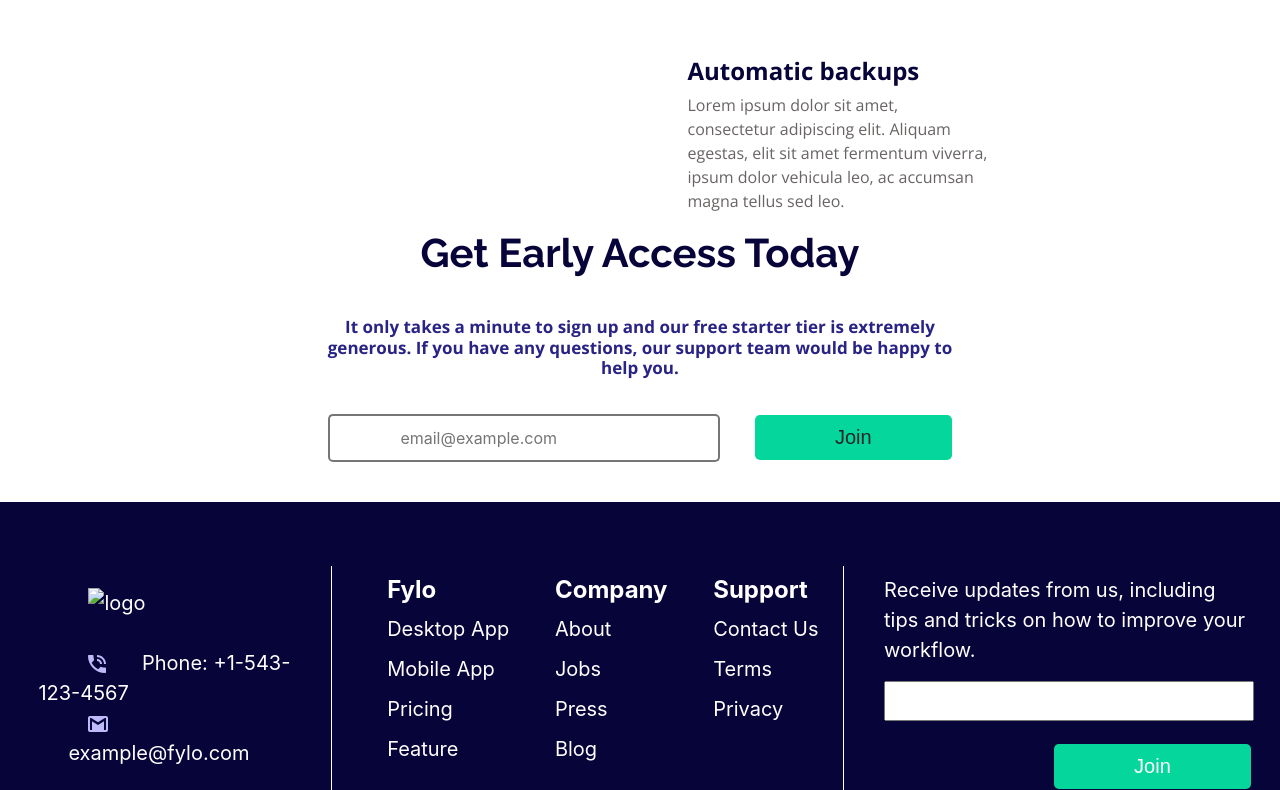
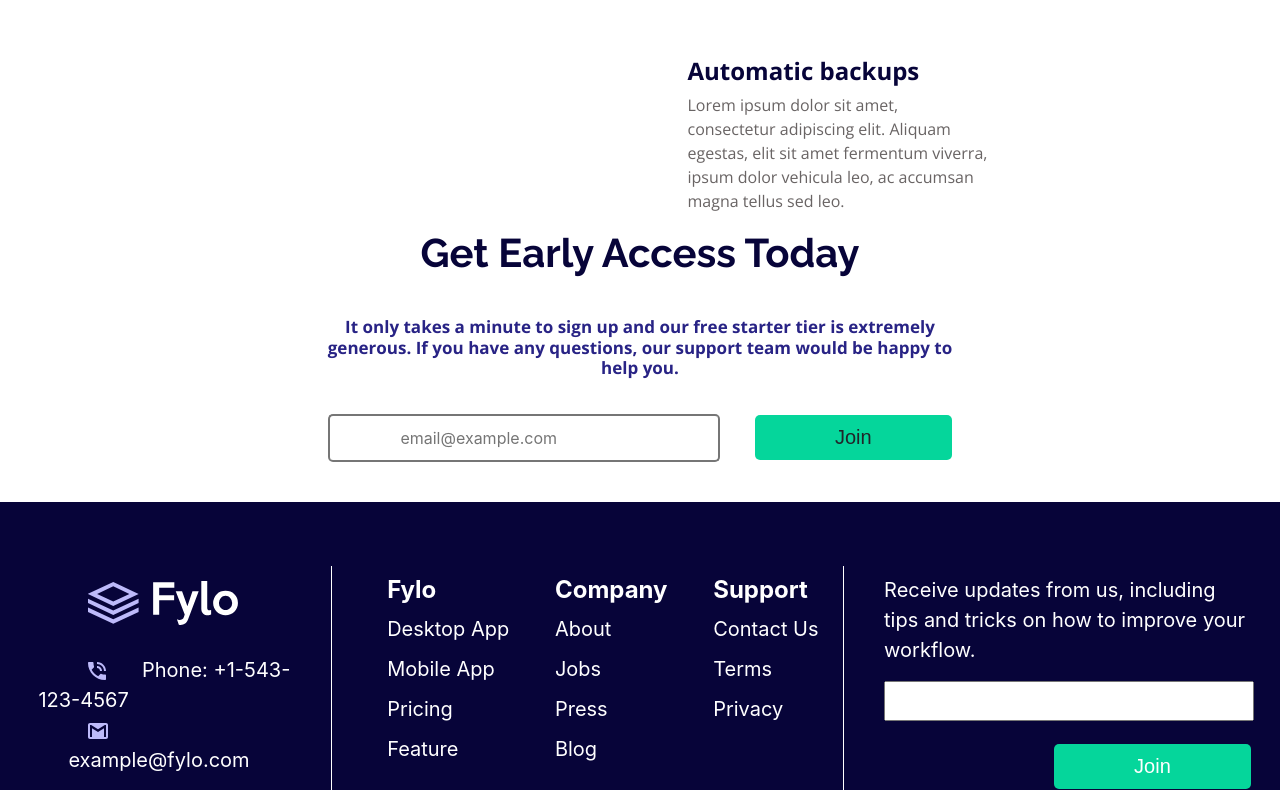
Before and after one commit to Pravallikasanaboyina/beginner, a plain HTML site: page index.html in a window 1280 px wide. Shown: the part 1533-2323 px from the top of the page. Drawn offline with nearby package versions, Linux system fonts and the light colour scheme.

Commit message:
Update index.html

```diff
--- a/index.html
+++ b/index.html
@@ -8,7 +8,7 @@
   <link href="https://fonts.googleapis.com/css?family=Open+Sans:400,600,700&display=swap" rel="stylesheet">
   <link rel="stylesheet" href="https://stackpath.bootstrapcdn.com/bootstrap/4.3.1/css/bootstrap.min.css" integrity="sha384-ggOyR0iXCbMQv3Xipma34MD+dH/1fQ784/j6cY/iJTQUOhcWr7x9JvoRxT2MZw1T" crossorigin="anonymous">
   <link rel="stylesheet" href="style.css">
-  <meta name="viewport" content="width=device-width, initial-scale=1.0">
+<!--   <meta name="viewport" content="width=device-width, initial-scale=1.0"> -->
 </head>
 
 <body>
@@ -76,7 +76,7 @@
   <section class="bottom ">
     <div class="bottom-div row navbar-div">
       <div class="bottom-left-div col-lg-3">
-        <img class="bottom-logo" src="images\logo.svg" alt="logo"> <br>
+        <img class="bottom-logo" src="logo.svg" alt="logo"> <br>
         <img class="bottom-left-elements bottom-left-image" src="icon-phone.svg" alt="phone">
         <p class="bottom-left-elements bottom-left-para">Phone: +1-543-123-4567</p> <br>
         <img class="bottom-left-elements bottom-left-image" src="icon-email.svg" alt="mail">
```
